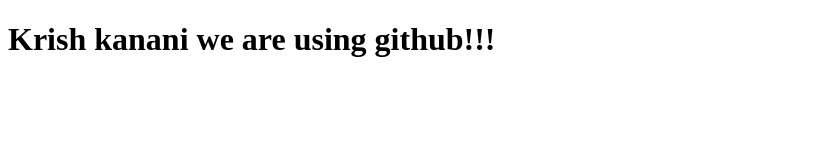
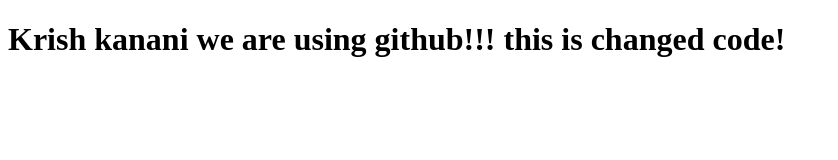
Before and after one commit to kananikrish21/VCSCF, a plain HTML site: page index.html in a window 1280 px wide. Shown: the whole page, without its empty margins (0-838 px from the left). Drawn offline with Linux system fonts and the light colour scheme.

Commit message:
forth commit

```diff
--- a/index.html
+++ b/index.html
@@ -6,6 +6,6 @@
     <title>Document</title>
 </head>
 <body>
-    <h1>Krish kanani we are using github!!!</h1>
+    <h1>Krish kanani we are using github!!! this is changed code!</h1>
 </body>
 </html>
```
